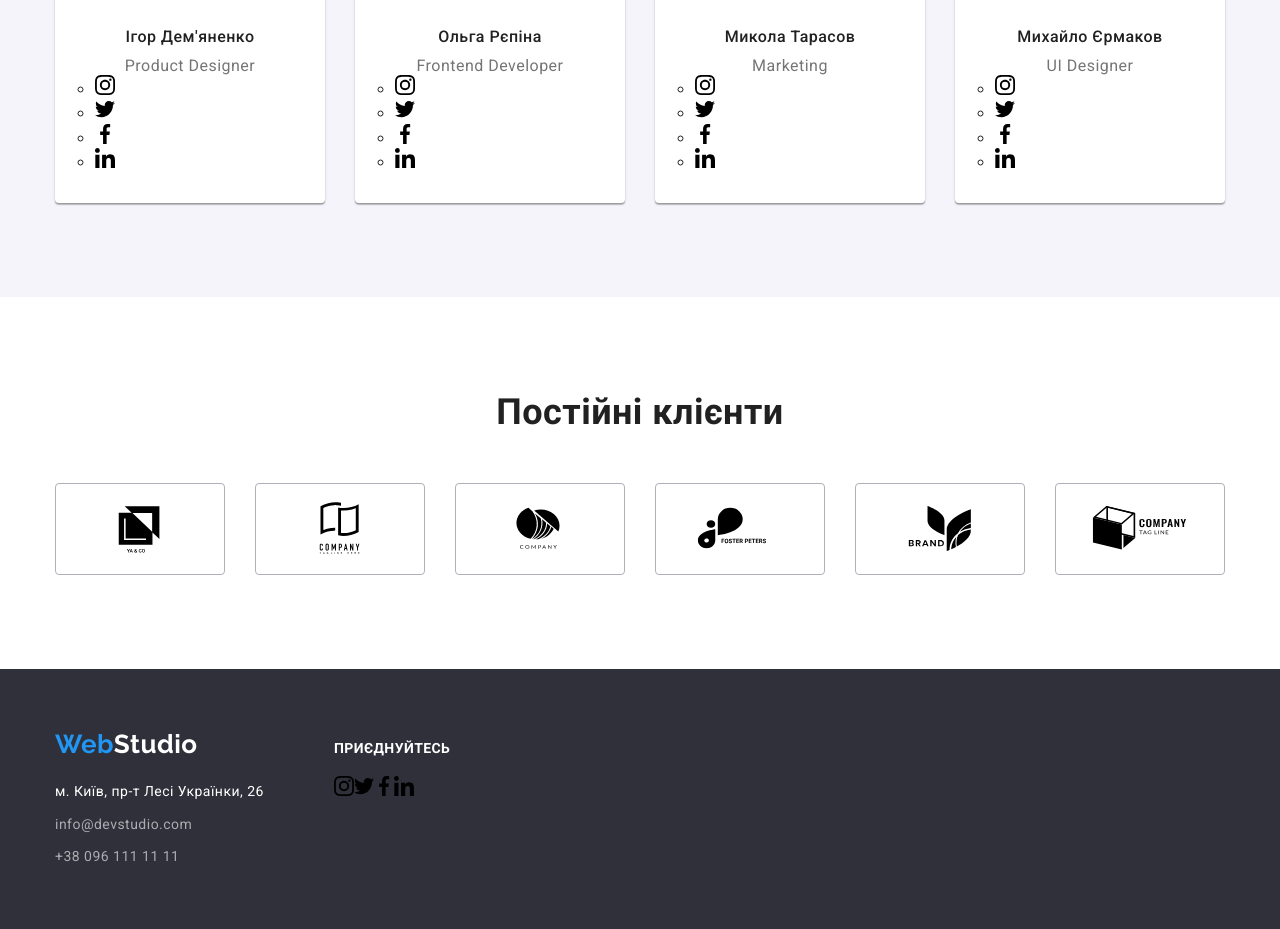
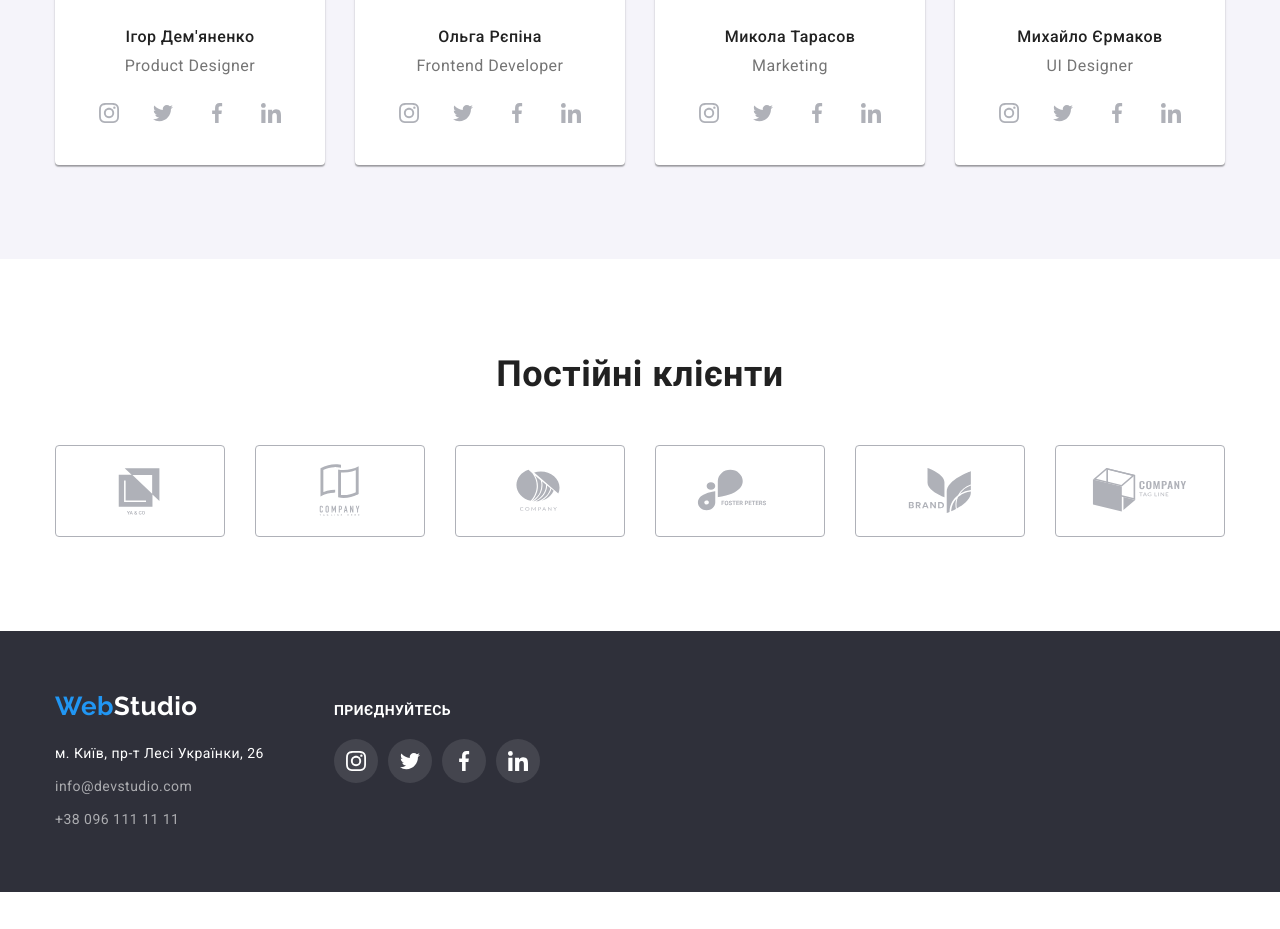
Before and after one commit to maks-vynnychenko/goit-markup-hw-04, a plain HTML site: page index.html in a window 1280 px wide. Shown: the part 2046-2975 px from the top of the page. After the commit the page ends 2938 px from the top, so only its background shows below. Drawn offline with nearby package versions, Linux system fonts and the light colour scheme.

Commit message:
update css

```diff
--- a/css/styles.css
+++ b/css/styles.css
@@ -11,6 +11,7 @@
   --hero-bgd-color: #2f303a;
   --header-border-color: #ececec;
   --portfolio-border-color: #eeeeee;
+  --icon-color: #afb1b8;
 }
 
 body {
@@ -308,9 +309,47 @@ section.hero {
   line-height: 1.19;
 
   margin-top: 0;
-  margin-bottom: 0;
+  margin-bottom: 16px;
 
   text-align: center;
+}
+
+.comand-links {
+  display: flex;
+  align-items: center;
+  justify-content: center;
+
+  margin: 0 auto;
+  padding: 0;
+
+  list-style: none;
+}
+
+.comand-links .item:not(:last-child) {
+  margin-right: 10px;
+  margin-bottom: 0px;
+}
+
+.comand-links .item {
+  width: 44px;
+  height: 44px;
+}
+
+.comand-socials {
+  display: flex;
+  align-items: center;
+  justify-content: center;
+
+  width: 100%;
+  height: 100%;
+  fill: var(--icon-color);
+  border-radius: 50%;
+}
+
+.comand-socials:hover,
+.comand-socials:focus {
+  fill: var(--white-color);
+  background-color: var(--accent-color);
 }
 
 .comand-desc {
@@ -319,7 +358,7 @@ section.hero {
 
 .clients-list {
   display: flex;
-  justify-content: center;
+
   list-style: none;
 
   margin: 0;
@@ -329,9 +368,6 @@ section.hero {
 .clients-list .item {
   width: 170px;
   height: 92px;
-  display: flex;
-  align-items: center;
-  justify-content: center;
 }
 
 .clients-list .item:not(:last-child) {
@@ -342,10 +378,18 @@ section.hero {
   display: flex;
   align-items: center;
   justify-content: center;
-  border: 1px solid #afb1b8;
+  border: 1px solid var(--icon-color);
   border-radius: 4px;
   width: 100%;
   height: 100%;
+
+  fill: var(--icon-color);
+}
+
+.clients-link:hover,
+.clients-link:focus {
+  fill: var(--accent-color);
+  border: 1px solid var(--accent-color);
 }
 
 .page-footer {
@@ -393,8 +437,7 @@ section.hero {
 .footer-text {
   font-weight: 700;
   font-size: 14px;
-  line-height: 16px;
-  letter-spacing: 0.03em;
+  line-height: 1.14;
   text-transform: uppercase;
 
   color: var(--white-color);
@@ -411,6 +454,33 @@ section.hero {
   padding: 0;
 
   list-style: none;
+}
+
+.footer-links .item:not(:last-child) {
+  margin-right: 10px;
+  margin-bottom: 0px;
+}
+
+.footer-links .item {
+  width: 44px;
+  height: 44px;
+}
+
+.footer-socials {
+  display: flex;
+  align-items: center;
+  justify-content: center;
+
+  width: 100%;
+  height: 100%;
+  fill: var(--white-color);
+  border-radius: 50%;
+  background-color: rgba(255, 255, 255, 0.1);
+}
+
+.footer-socials:hover,
+.footer-socials:focus {
+  background-color: var(--accent-color);
 }
 
 .btn-list {
```
